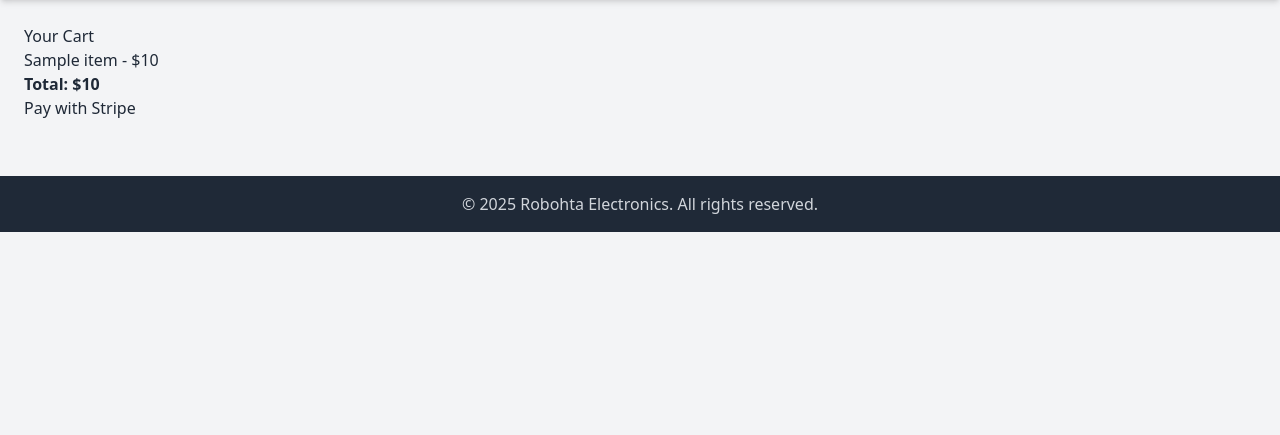
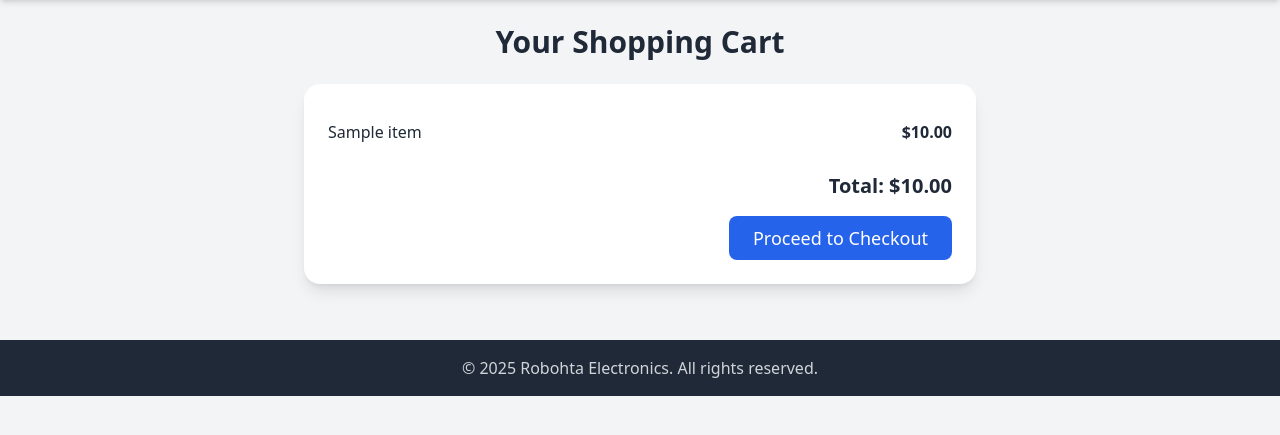
Before and after one commit to tauhidanam/tauhidanam.github.io, a Flask app: template templates/cart.html in a window 1280 px wide. Shown: the part 64-499 px from the top of the page. Run offline with Flask 3, Linux system fonts and the light colour scheme; the template is opened without the code that fills it: most values are stand-ins (such as "Sample title", 1, 10 or a date in 2020); some libraries are stand-ins or nearby versions.

Commit message:
Enhance cart page layout and styling

```diff
--- a/templates/cart.html
+++ b/templates/cart.html
@@ -1,17 +1,26 @@
 {% extends "base.html" %}
 {% block content %}
-<h2>Your Cart</h2>
+<h2 class="text-3xl font-bold mb-6 text-center">Your Shopping Cart</h2>
+
 {% if cart %}
-<ul>
+<div class="bg-white p-6 rounded-2xl shadow-lg max-w-2xl mx-auto">
+  <ul class="divide-y divide-gray-200 mb-4">
     {% for item in cart %}
-    <li>{{ item.name }} - ${{ item.price }}</li>
+    <li class="py-3 flex justify-between">
+      <span>{{ item.name }}</span>
+      <span class="font-bold">${{ "%.2f"|format(item.price) }}</span>
+    </li>
     {% endfor %}
-</ul>
-<p><strong>Total: ${{ total }}</strong></p>
-<form action="/checkout" method="POST">
-    <button type="submit">Pay with Stripe</button>
-</form>
+  </ul>
+  <p class="text-xl font-bold text-right mb-4">Total: ${{ "%.2f"|format(total) }}</p>
+  <form action="/checkout" method="POST" class="text-right">
+    <button type="submit"
+            class="bg-blue-600 hover:bg-blue-700 text-white px-6 py-2 rounded-lg text-lg">
+      Proceed to Checkout
+    </button>
+  </form>
+</div>
 {% else %}
-<p>Your cart is empty.</p>
+<p class="text-center text-gray-600">Your cart is empty.</p>
 {% endif %}
 {% endblock %}
```
